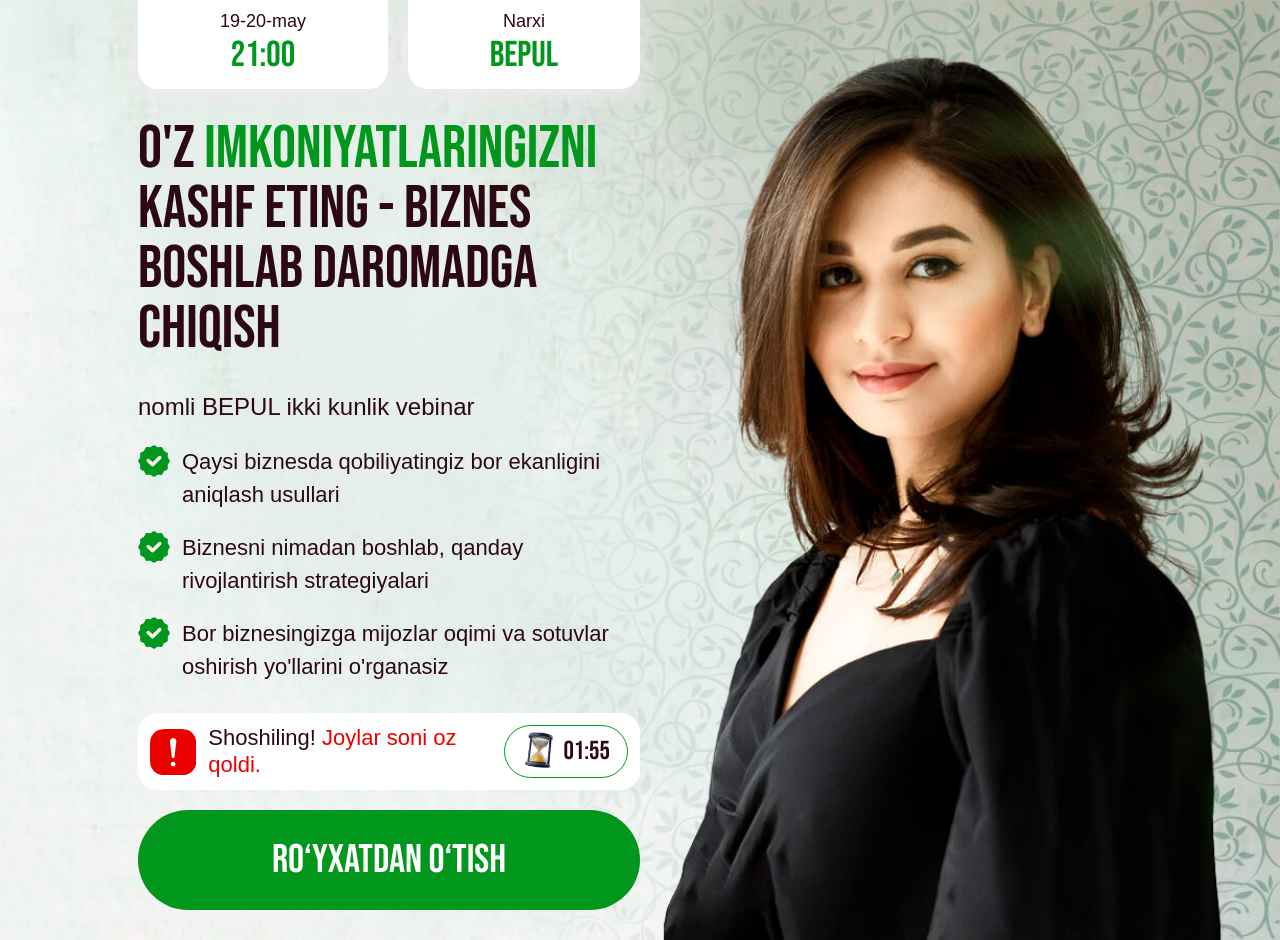
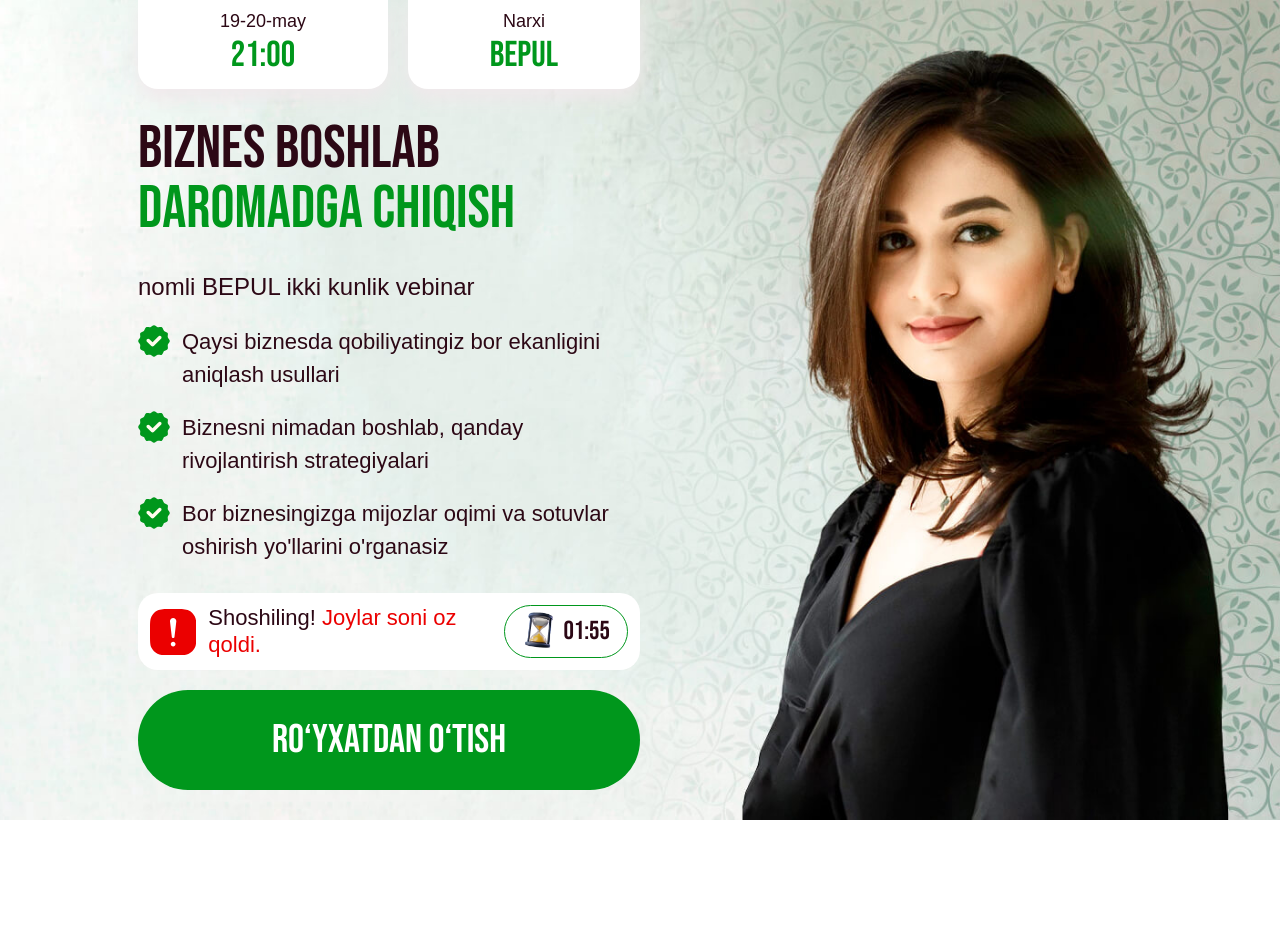
Before and after one commit to sultonbayevogabek/qobiliyat-fulfiledu-uz, a website: page index.html in a window 1280 px wide. After the commit the page ends 820 px from the top, so only its background shows below. Drawn offline with Linux system fonts and the light colour scheme; no server answers.

Commit message:
initial commit

```diff
--- a/index.html
+++ b/index.html
@@ -59,7 +59,7 @@
 
     <div class="flex flex-col justify-center gap-[15px] 800px:gap-[20px] 1200px:gap-[30px] grow py-[30px]">
       <h1 class="text-[36px] 800px:text-[40px] 1200px:text-[60px] font-bebas leading-[1] text-center 1100px:text-left">
-        O'z <strong class="text-[#00971C] font-[400]">imkoniyatlaringizni</strong> kashf eting - Biznes boshlab daromadga chiqish
+        Biznes boshlab <strong class="text-[#00971C] font-[400]">daromadga chiqish</strong>
       </h1>
 
       <div class="block 1100px:hidden">
```
